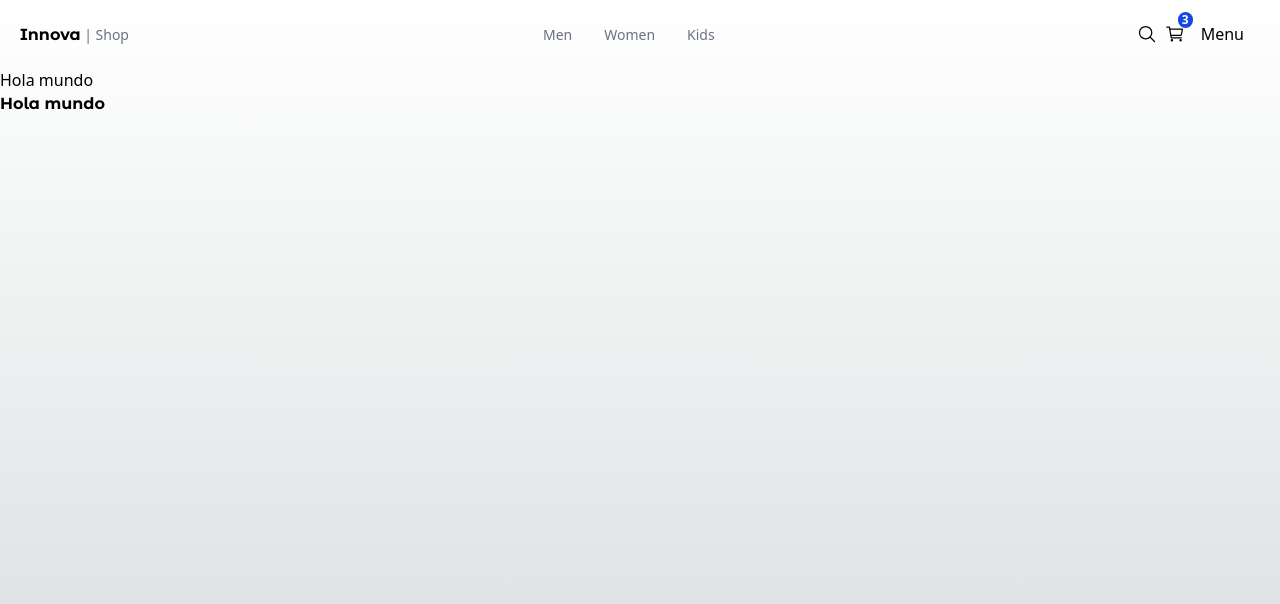
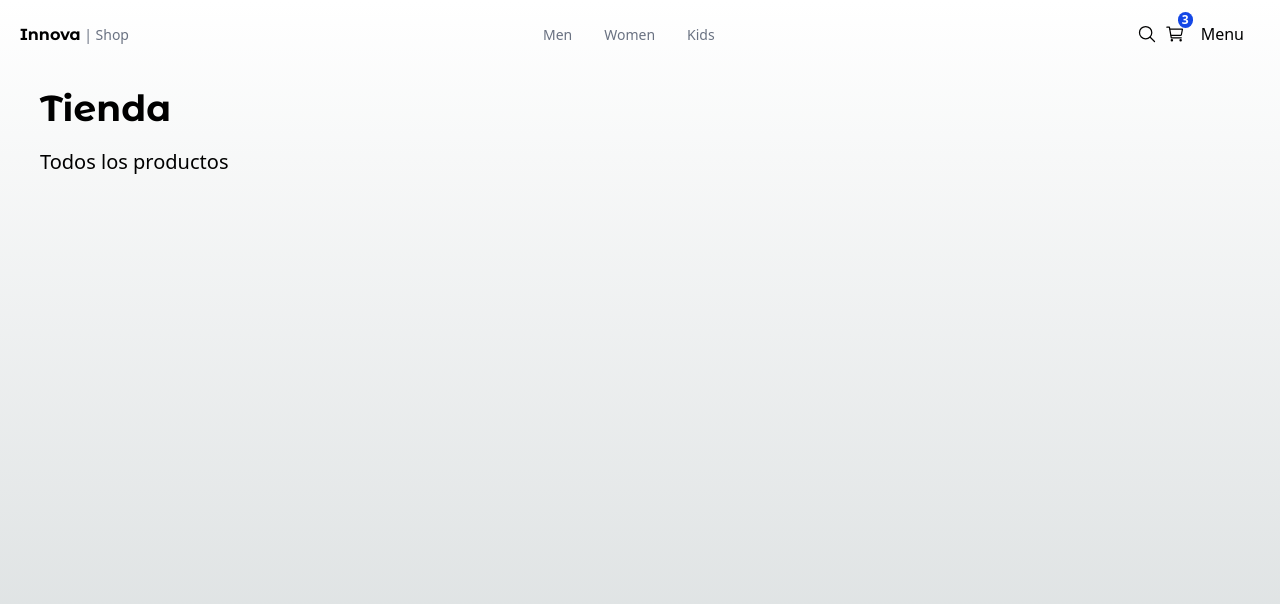
Before and after one commit to leuuis/03-innova-shop, a Next.js app: page / in a window 1280 px wide. Shown: the top 604 px of the page. Built offline with nearby package versions, Linux system fonts and the light colour scheme.

Commit message:
Title component added

```diff
--- a/app/(shop)/layout.tsx
+++ b/app/(shop)/layout.tsx
@@ -8,7 +8,9 @@
     return (
         <main className="min-h-screen">
             <TopMenu />
-            {children}
+            <div className="px-0 sm:px-10">
+                {children}
+            </div>
         </main>
     );
 }
--- a/app/(shop)/page.tsx
+++ b/app/(shop)/page.tsx
@@ -1,10 +1,9 @@
-import { titleFont } from "../config/fonts";
+import { Title } from "@/components/ui/title/Title";
 
 export default function Home() {
   return (
-    <div className="">
-      <h1>Hola mundo</h1>
-      <h1 className={`${titleFont.className} font-bold`}>Hola mundo</h1>
-    </div>
+    <Title title={"Tienda"}
+      subtitle="Todos los productos"
+      className="mb-3" />
   );
 }
--- a/components/index.ts
+++ b/components/index.ts
@@ -1,3 +1,4 @@
 
 export * from "./ui/top-menu/TopMenu"
 export * from "./ui/not-found/PageNotFound"
+export * from "./ui/title/Title"
--- /dev/null
+++ b/components/ui/title/Title.tsx
@@ -0,0 +1,22 @@
+import { titleFont } from "@/app/config/fonts";
+
+interface Props {
+    title: string;
+    subtitle?: string;
+    className?: string;
+}
+
+export const Title = ({ title, subtitle, className }: Props) => {
+    return (
+        <div className={`mt-3 ${className}`}>
+            <h1 className={`${titleFont.className} antialiased text-4xl font-semibold my-5`}>
+                {title}
+            </h1>
+            {
+                subtitle && (
+                    <h3 className="text-xl mb-5">{subtitle}</h3>
+                )
+            }
+        </div>
+    )
+}
```
